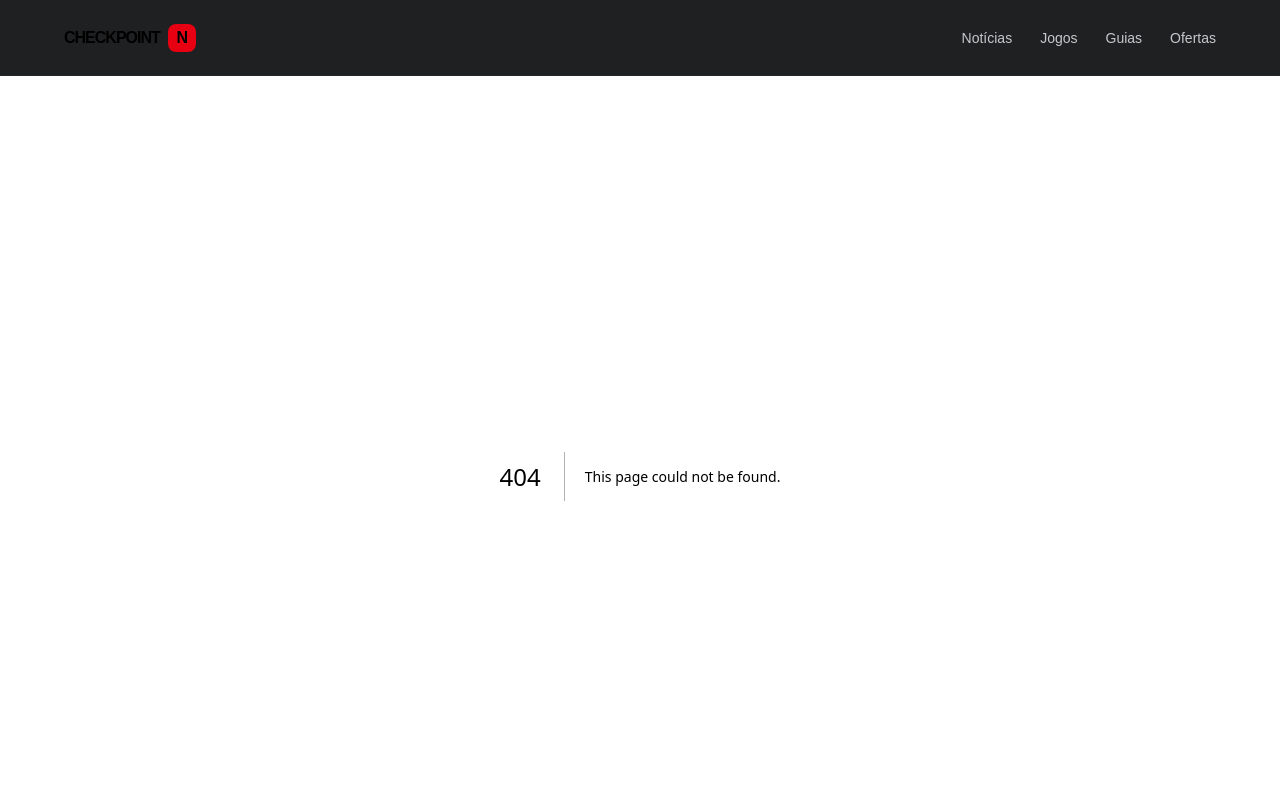
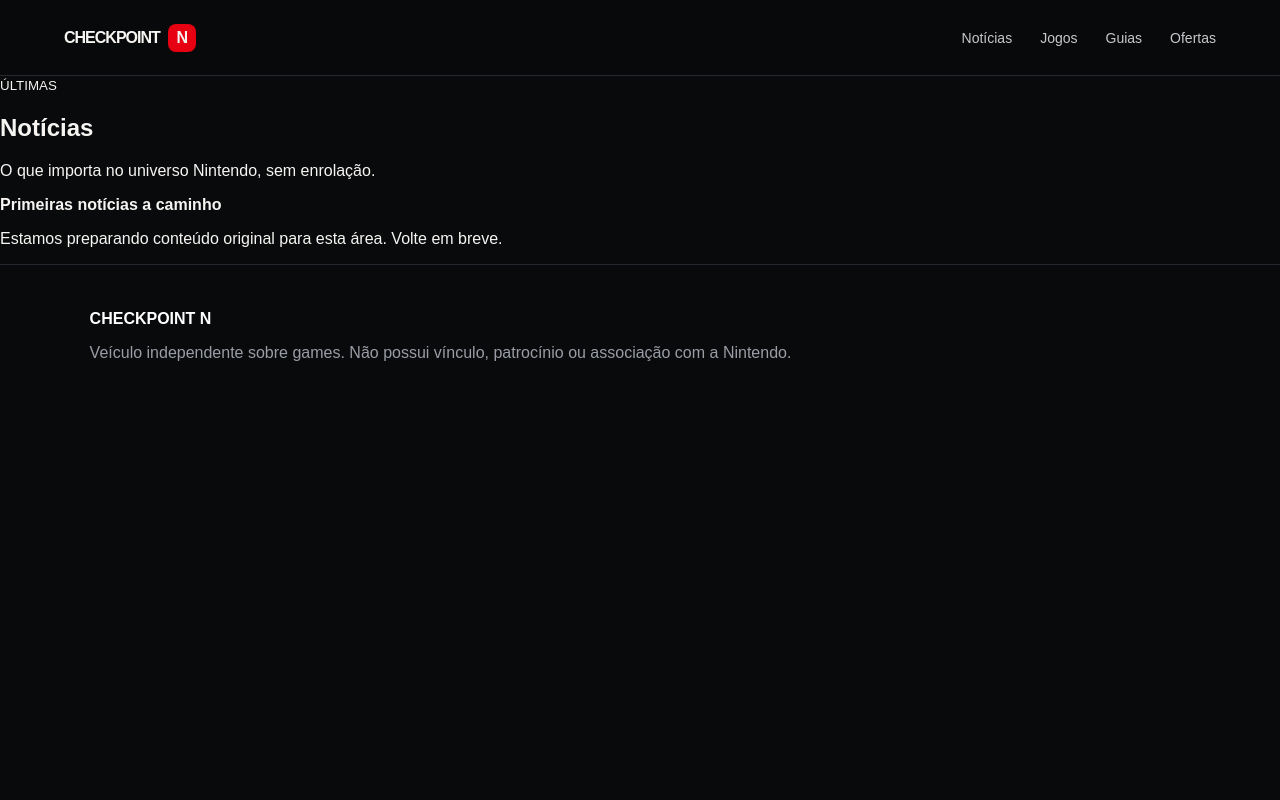
Before and after one commit to patrickmf97/checkpoint-n, a Next.js app: page /noticias in a window 1280 px wide. Before the commit this address had no page. Shown: the top 800 px of the page. Built offline with nearby package versions, Linux system fonts and the light colour scheme; no server answers; the database is empty.

Commit message:
feat: build src/app/noticias/page.tsx

```diff
--- /dev/null
+++ b/src/app/noticias/page.tsx
@@ -0,0 +1,2 @@
+import {PageHeader} from "@/components/PageHeader";import {EmptyState} from "@/components/EmptyState";import {getArticles} from "@/lib/content";
+export const dynamic="force-dynamic";export default async function Noticias(){const items=await getArticles("news");return <main><PageHeader eyebrow="ÚLTIMAS" title="Notícias" description="O que importa no universo Nintendo, sem enrolação."/><section className="listing">{items.length?items.map((a:any)=><a className="story" href={"/noticias/"+a.slug} key={a.id}><small>{a.category||"Nintendo"}</small><h2>{a.title}</h2><p>{a.excerpt}</p><span>Leia a matéria →</span></a>):<EmptyState title="Primeiras notícias a caminho"/>}</section></main>}
```
